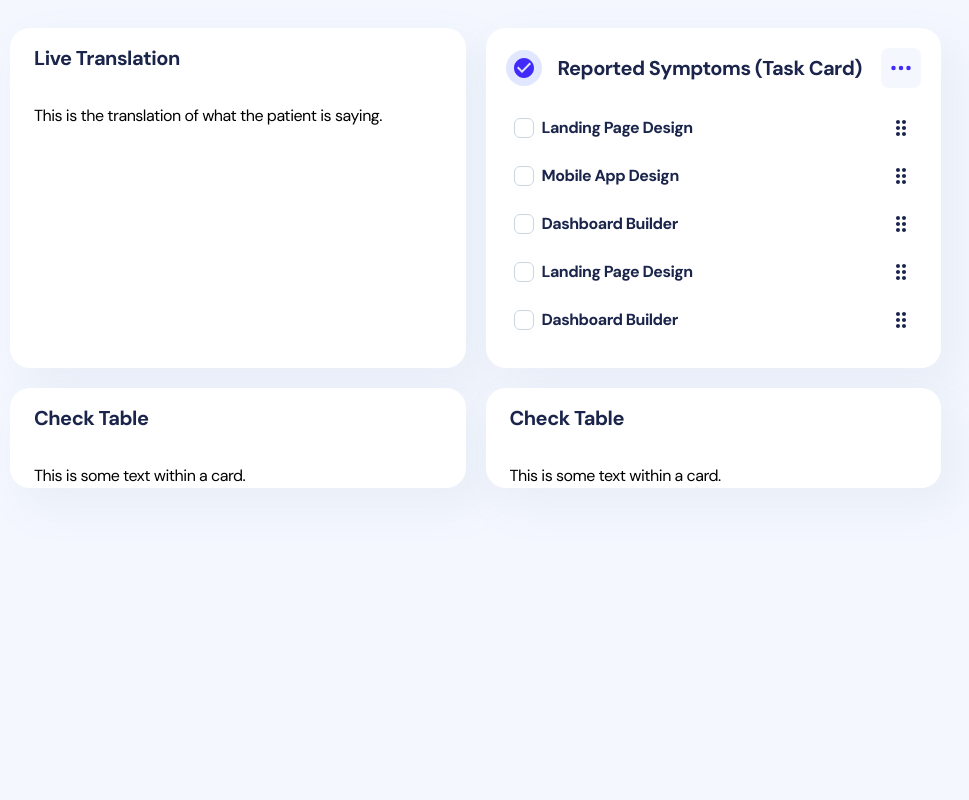
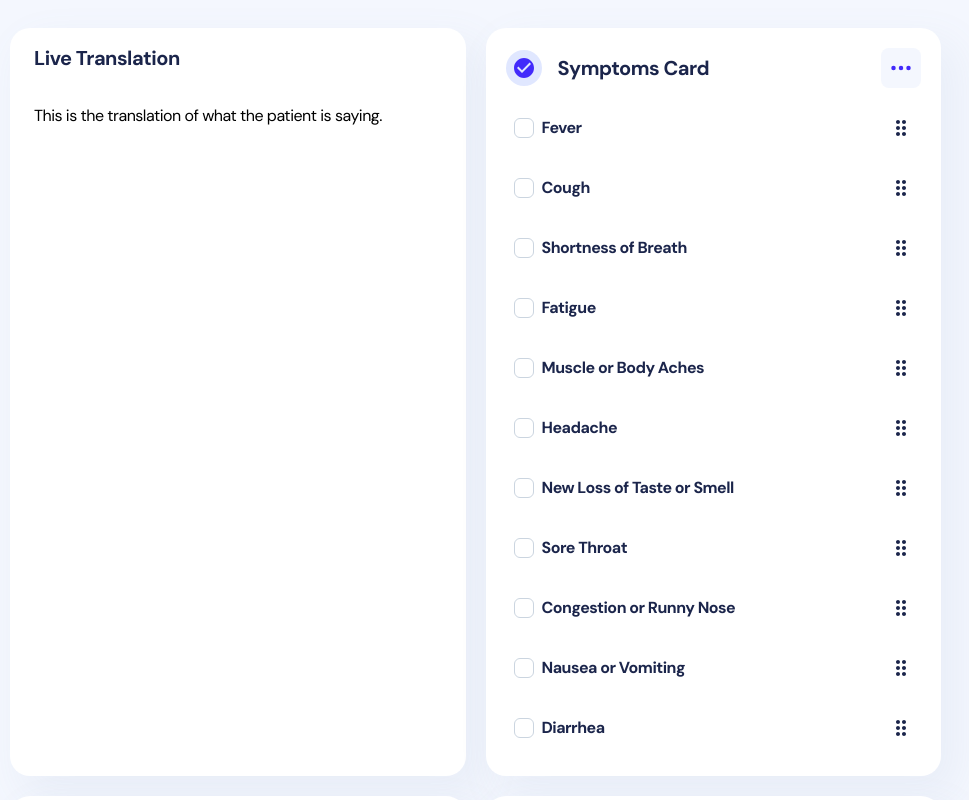
Before and after one commit to braynguyen/MediLingual, a React (Create React App) app in the folder front-end/: page /admin/default in a window 1280 px wide. Shown: the top 800 px of the page, without its empty margins (311-1280 px from the left). Built offline with nearby package versions, Linux system fonts and the light colour scheme; what tailwindcss-rtl would draw is missing.

Commit message:
symptoms card and transltae card

```diff
--- /dev/null
+++ b/front-end/src/views/admin/default/components/SymptomsCard.jsx
@@ -0,0 +1,50 @@
+import CardMenu from "components/card/CardMenu";
+import React from "react";
+import Checkbox from "components/checkbox";
+import { MdDragIndicator, MdCheckCircle } from "react-icons/md";
+import Card from "components/card";
+
+const SymptomsCard = (props) => {
+    const { symptomsListData } = props;
+
+    const symptomsList = symptomsListData? symptomsListData : [];
+
+  return (
+    <Card extra="pb-7 p-[20px]">
+      {/* task header */}
+      <div className="relative flex flex-row justify-between">
+        <div className="flex items-center">
+          <div className="flex h-9 w-9 items-center justify-center rounded-full bg-indigo-100 dark:bg-indigo-100 dark:bg-white/5">
+            <MdCheckCircle className="h-6 w-6 text-brand-500 dark:text-white" />
+          </div>
+          <h4 className="ml-4 text-xl font-bold text-navy-700 dark:text-white">
+            Symptoms Card
+          </h4>
+        </div>
+        <CardMenu />
+      </div>
+
+      {/* task content */}
+
+      <div className="h-full w-full">
+        {symptomsList.map((symptom) => (
+            <div className="mt-5 flex items-center justify-between p-2">
+                <div className="flex items-center justify-center gap-2">
+                    <Checkbox />
+                    <p className="text-base font-bold text-navy-700 dark:text-white">
+                        {symptom}
+                    </p>
+                </div>
+                <div>
+                    <MdDragIndicator className="h-6 w-6 text-navy-700 dark:text-white" />
+                </div>
+            </div>
+        ))
+        }
+
+      </div>
+    </Card>
+  );
+};
+
+export default SymptomsCard;
--- a/front-end/src/views/admin/default/components/TranslateCard.jsx
+++ b/front-end/src/views/admin/default/components/TranslateCard.jsx
@@ -1,6 +1,6 @@
 import React from "react";
 import Card from "components/card";
-
+import { MdCheckCircle } from "react-icons/md";
 
 const TranslateCard = (props) => {
   const { titleData, cardTextData } = props;
--- a/front-end/src/views/admin/default/index.jsx
+++ b/front-end/src/views/admin/default/index.jsx
@@ -1,23 +1,12 @@
-import MiniCalendar from "components/calendar/MiniCalendar";
-import WeeklyRevenue from "views/admin/default/components/WeeklyRevenue";
-import TotalSpent from "views/admin/default/components/TotalSpent";
-import PieChartCard from "views/admin/default/components/PieChartCard";
-import { IoMdHome } from "react-icons/io";
-import { IoDocuments } from "react-icons/io5";
-import { MdBarChart, MdDashboard } from "react-icons/md";
-
 import { columnsDataCheck, columnsDataComplex } from "./variables/columnsData";
 
-import Widget from "components/widget/Widget";
 import CheckTable from "views/admin/default/components/CheckTable";
-import ComplexTable from "views/admin/default/components/ComplexTable";
-import DailyTraffic from "views/admin/default/components/DailyTraffic";
+
 import TaskCard from "views/admin/default/components/TaskCard";
 import tableDataCheck from "./variables/tableDataCheck.json";
-import tableDataComplex from "./variables/tableDataComplex.json";
-import Sidebar from "components/sidebar";
-import Card from "components/card";
+
 import TranslateCard from "./components/TranslateCard";
+import SymptomsCard from "./components/SymptomsCard";
 
 
 const Dashboard = () => {
@@ -37,6 +26,21 @@ const Dashboard = () => {
 
         {/* Complex Table , Task & Calendar */}
         {/* Reported Symptoms */}
+        <SymptomsCard
+          symptomsListData={[
+            "Fever",
+            "Cough",
+            "Shortness of Breath",
+            "Fatigue",
+            "Muscle or Body Aches",
+            "Headache",
+            "New Loss of Taste or Smell",
+            "Sore Throat",
+            "Congestion or Runny Nose",
+            "Nausea or Vomiting",
+            "Diarrhea",
+          ]}
+        />
         <TaskCard
           title="Reported Symptoms"
           task1="Landing Page Design"
```
